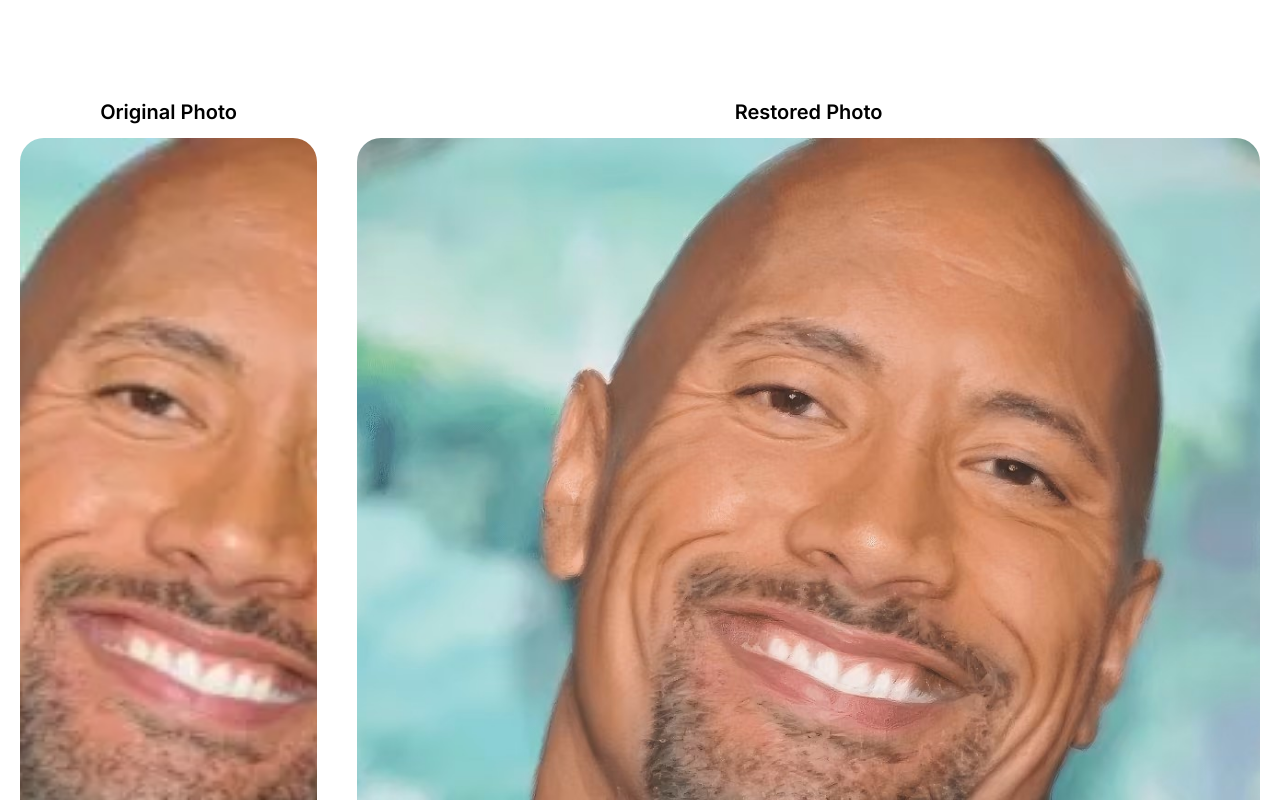
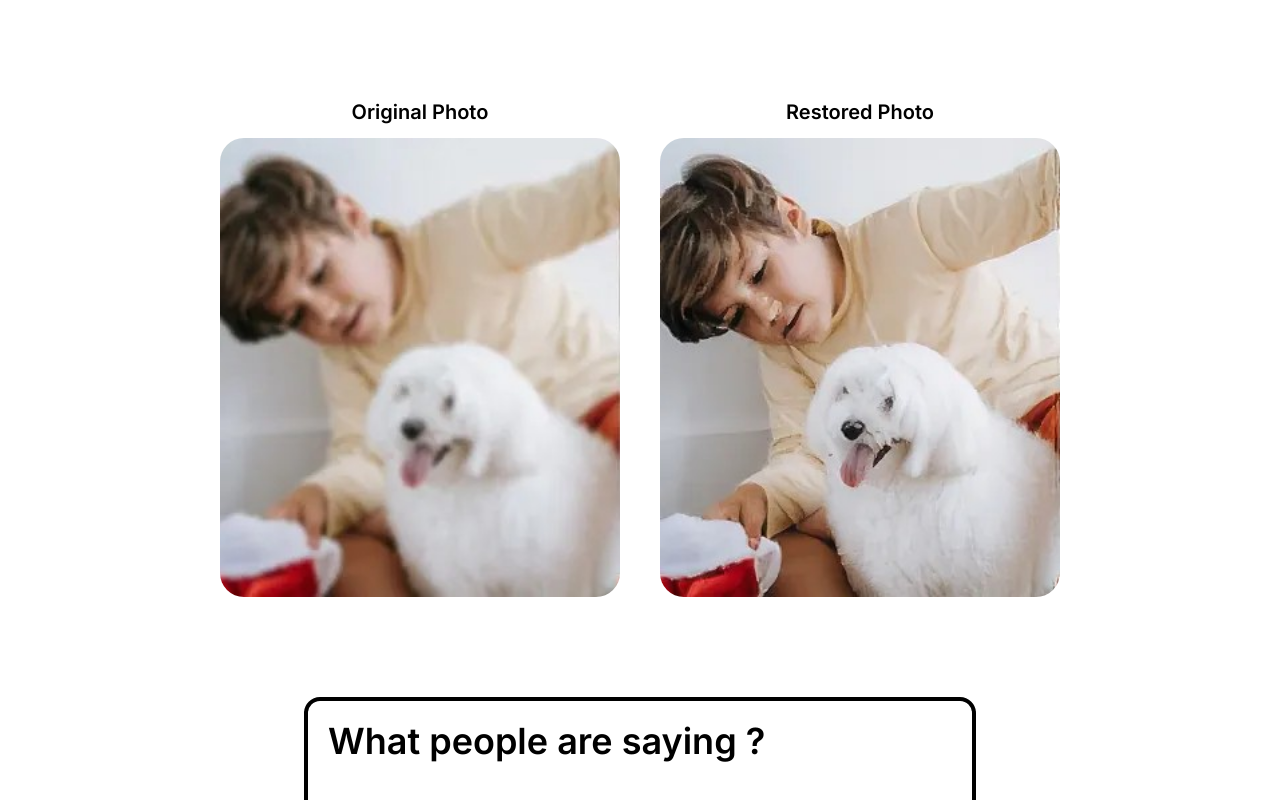
Before and after one commit to MohdFahad1/restore-photos, a Next.js app: page /homepage in a window 1280 px wide. Shown: the part 560-1360 px from the top of the page. Built offline with nearby package versions, Linux system fonts and the light colour scheme.

Commit message:
fix: changed & fixed comparison photos

```diff
--- a/src/components/Comparison.jsx
+++ b/src/components/Comparison.jsx
@@ -13,9 +13,9 @@ const Comparison = () => {
             <Image
               src={"/old.png"}
               alt="Old Rock"
-              width={500}
-              height={500}
-              className="rounded-3xl h-full w-full object-cover"
+              width={400}
+              height={400}
+              className="rounded-3xl object-cover"
             />
           </div>
           <div>
@@ -25,9 +25,9 @@ const Comparison = () => {
             <Image
               src={"/new.png"}
               alt="New Rock"
-              width={500}
-              height={500}
-              className="rounded-3xl h-full w-full object-cover"
+              width={400}
+              height={400}
+              className="rounded-3xl object-cover"
             />
           </div>
         </div>
```
Also changed, not shown: public/new.png, public/old.png.
